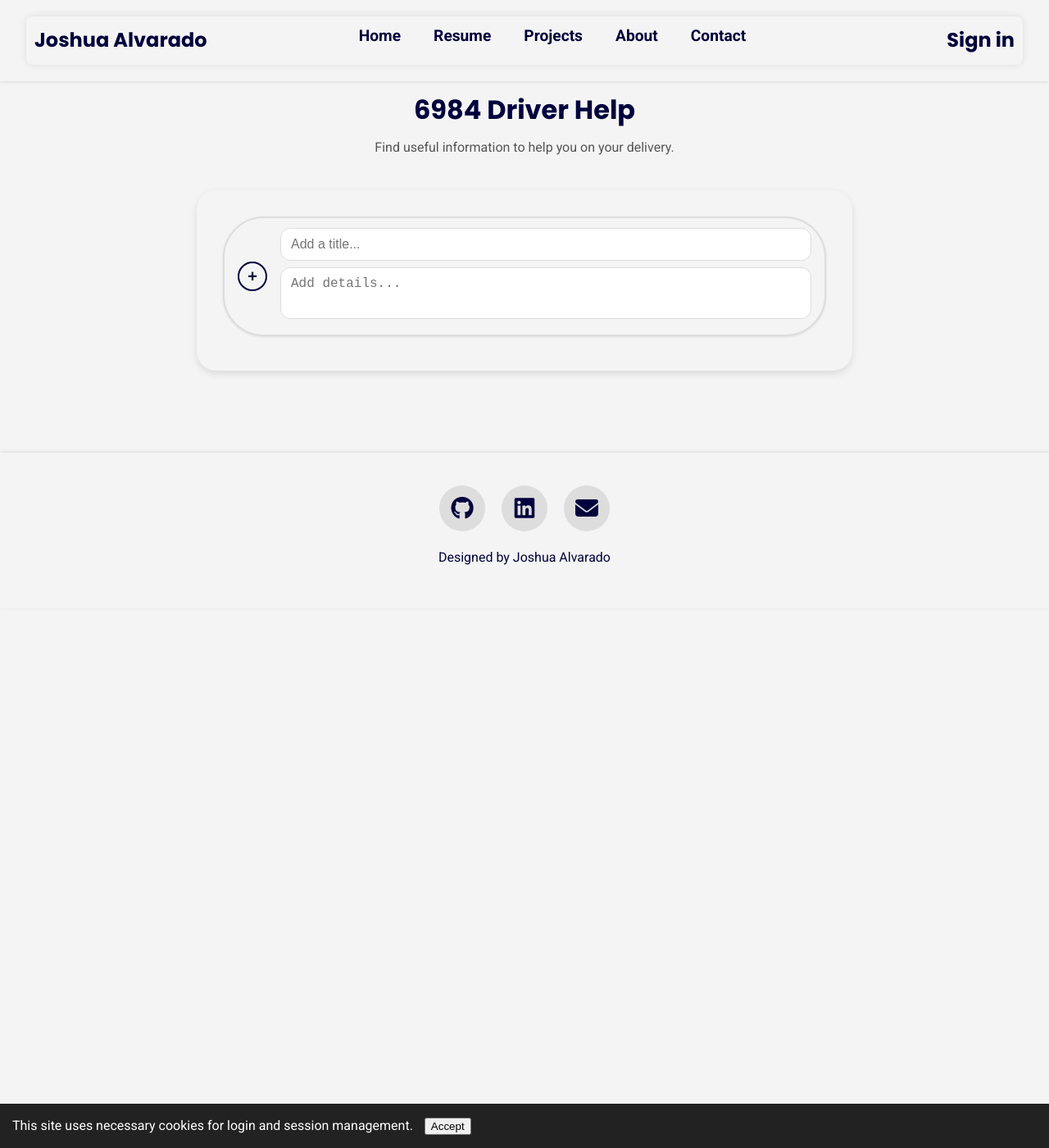
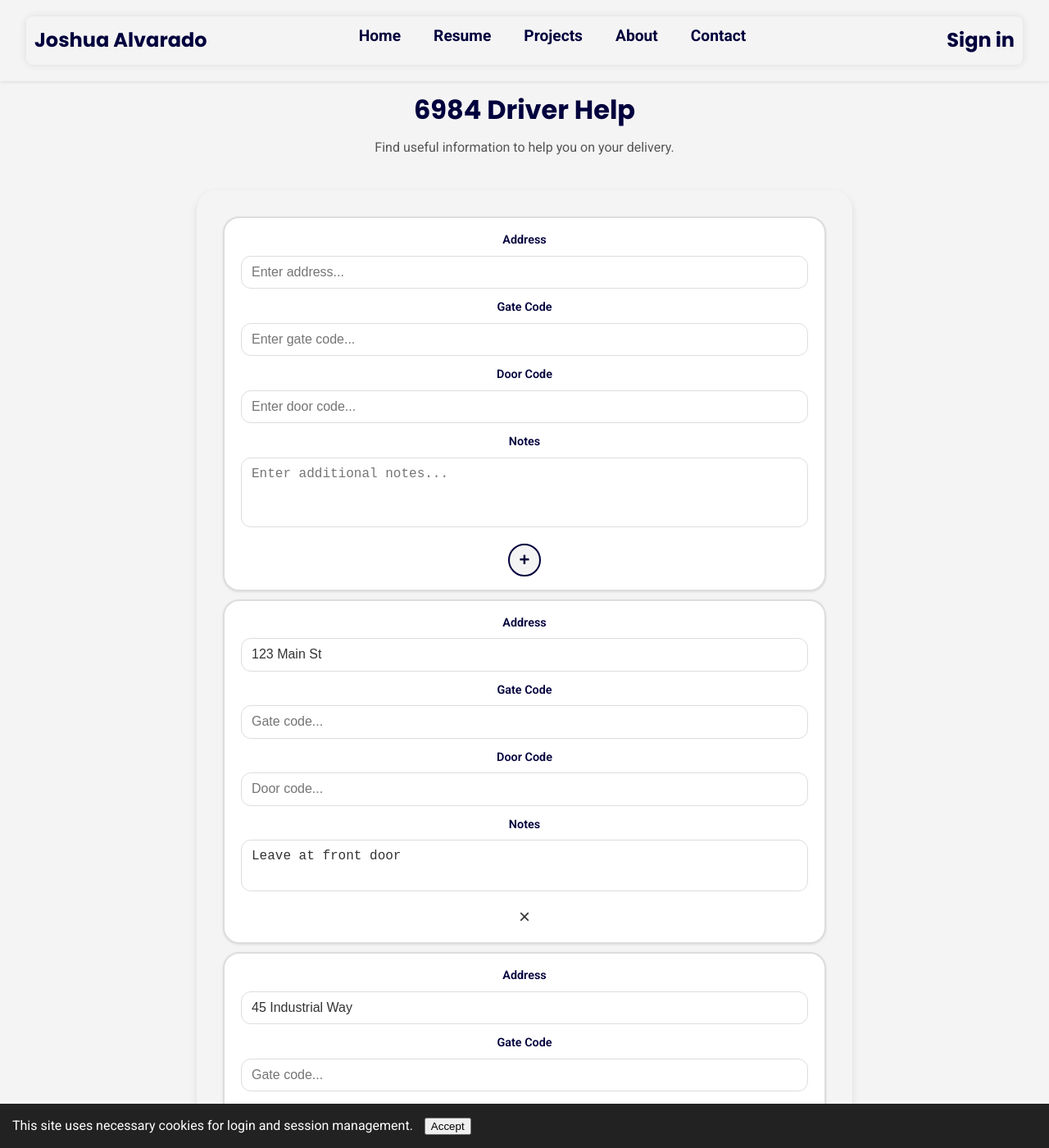
Before and after one commit to JoshuaAlvarado-hub/joshalvarado.com, a Jekyll site: the page built from 6984.html, in a window 1280 px wide and 1400 px high. Shown: the whole window at 82% size. Built offline with Jekyll 4.4.1, drawn with Linux system fonts in a browser that asks for light colours; comment, search, counter and statistics services are not loaded; some of the changed text lies outside the part shown.

Commit message:
Refactor delivery entry to support address, codes, notes
Added more fields to each address and labeled them. Fixed some lingering issues from copying todo list app code initially.

```diff
--- a/6984.html
+++ b/6984.html
@@ -16,26 +16,53 @@ permalink: /6984/
     <ul id="item-list" style="list-style: none; padding: 0; margin: 0;">
       <li class="add-entry-item">
         <div class="pill-add">
-          <div class="circle-add">
-            <button id="add-item-btn" class="circle-add-btn">+</button>
-          </div>
-
           <div class="entry-wrapper">
+            <!-- Address -->
             <div class="entry-field">
+              <label for="address" class="entry-label centered-label">Address</label>
               <input
                 type="text"
-                id="item-title"
-                placeholder="Add a title..."
+                id="address"
+                placeholder="Enter address..."
+                autocomplete="off";
+              ></input>
+            </div>
+
+            <!-- Gate Code -->
+            <div class="entry-field">
+              <label for="gate-code" class="entry-label centered-label">Gate Code</label>
+              <input
+                type="text"
+                id="gate-code"
+                placeholder="Enter gate code..."
                 autocomplete="off"
               />
             </div>
 
+            <!-- Door Code -->
             <div class="entry-field">
+              <label for="door-code" class="entry-label centered-label">Door Code</label>
+              <input
+                type="text"
+                id="door-code"
+                placeholder="Enter door code..."
+                autocomplete="off"
+              />
+            </div>
+
+            <!-- Notes -->
+            <div class="entry-field">
+              <label for="notes" class="entry-label centered-label">Notes</label>
               <textarea
-                id="item-details"
-                placeholder="Add details..."
-                rows="2"
+                id="notes"
+                placeholder="Enter additional notes..."
+                rows="3"
               ></textarea>
+            </div>
+
+            <!-- Add button at the bottom -->
+            <div class="add-btn-wrapper">
+              <button id="add-item-btn" class="circle-add-btn">+</button>
             </div>
           </div>
         </div>
--- a/assets/css/6984.css
+++ b/assets/css/6984.css
@@ -1,11 +1,11 @@
-/* Color palette */
+/* Color Palette */
 .driver-help-app {
-  --primary-color: #00003D;
-  --secondary-color: #92BCEA;
-  --background-color: #F4F4F4;
+  --primary-color: #00003d;
+  --secondary-color: #92bcea;
+  --background-color: #f4f4f4;
   --text-color: #333;
   --border-color: #ddd;
-  --shadow-color: rgba(0,0,0,0.1);
+  --shadow-color: rgba(0, 0, 0, 0.1);
   --hover-color: #84a8d1;
 
   max-width: 800px;
@@ -17,82 +17,68 @@
   display: flex;
   flex-direction: column;
   gap: 1rem;
-  overflow: hidden;
 }
 
-/* Entry list */
+/* List Structure */
 #item-list {
   list-style: none;
   padding: 0;
   margin: 0;
 }
 
-/* Shared pill style */
+/* Pill Styles */
 .pill-container,
 .pill-add {
   display: flex;
-  align-items: center;
+  flex-direction: column;
+  justify-content: center;
   gap: 1rem;
-  background-color: var(--background-color);
-  border-radius: 50px;
+  background-color: #fff;
+  border-radius: 20px;
   border: 2px solid var(--border-color);
-  padding: 0.75rem 1rem;
-  box-shadow: 0 1px 3px rgba(0,0,0,0.1);
+  padding: 1rem 1.25rem;
+  box-shadow: 0 1px 3px rgba(0, 0, 0, 0.1);
   transition: transform 0.2s ease, box-shadow 0.2s ease;
 }
 
 .pill-container:hover,
 .pill-add:hover {
   transform: translateY(-2px);
-  box-shadow: 0 3px 6px rgba(0,0,0,0.15);
+  box-shadow: 0 3px 6px rgba(0, 0, 0, 0.15);
 }
 
-/* Add button circle */
-.circle-add {
-  display: flex;
+.pill-add {
   align-items: center;
-  justify-content: center;
-  flex-shrink: 0;
 }
 
-.circle-add-btn {
-  width: 36px;
-  height: 36px;
-  border-radius: 50%;
-  border: 2px solid var(--primary-color);
-  background-color: var(--background-color);
-  color: var(--primary-color);
-  font-size: 20px;
-  font-weight: bold;
-  cursor: pointer;
+/* Entry Wrapper & Fields */
+.entry-wrapper {
   display: flex;
-  align-items: center;
-  justify-content: center;
-  transition: background-color 0.2s ease, color 0.2s ease;
+  flex-direction: column;
+  gap: 0.75rem;
+  width: 100%;
 }
 
-.circle-add-btn:hover {
-  background-color: var(--primary-color);
-  color: var(--background-color);
+.entry-label {
+  font-size: 0.9rem;
+  font-weight: 600;
+  color: var(--primary-color);
+  text-align: center;
+  margin-bottom: 0.25rem;
 }
 
-/* Entry wrapper inside pills */
-.pill-container .entry-wrapper,
-.pill-add .entry-wrapper {
-  flex-grow: 1;
-  min-width: 0;
+.entry-field {
   display: flex;
   flex-direction: column;
-  gap: 0.5rem;
+  gap: 0.25rem;
 }
 
-/* Inputs and textareas inside wrapper */
+/* Inputs and Textareas */
 .pill-container input,
 .pill-container textarea,
 .pill-add input,
 .pill-add textarea {
   width: 100%;
-  max-width: 100%;
   box-sizing: border-box;
   padding: 0.5rem 0.75rem;
   border: 1px solid var(--border-color);
@@ -110,24 +96,59 @@
 .pill-add input:focus,
 .pill-add textarea:focus {
   border-color: var(--secondary-color);
-  box-shadow: 0 0 0 2px rgba(146,188,234,0.3);
+  box-shadow: 0 0 0 2px rgba(146, 188, 234, 0.3);
 }
 
-/* Delete button */
-.pill-container button {
+/* Add Button */
+.circle-add {
+  display: flex;
+  justify-content: center;
+  align-items: center;
+  width: 100%;
+}
+
+.add-btn-wrapper {
+  display: flex;
+  justify-content: center;
+  align-items: center;
+  width: 100%;
+  margin-top: 0.5rem;
+}
+
+.circle-add-btn {
+  width: 40px;
+  height: 40px;
+  border-radius: 50%;
+  border: 2px solid var(--primary-color);
+  background-color: var(--background-color);
+  color: var(--primary-color);
+  font-size: 22px;
+  font-weight: bold;
+  cursor: pointer;
+  transition: background-color 0.2s ease, color 0.2s ease;
+}
+
+.circle-add-btn:hover {
+  background-color: var(--primary-color);
+  color: var(--background-color);
+}
+
+/* Delete Button */
+.delete-btn {
+  align-self: center;
   background: none;
   border: none;
-  font-size: 1.25rem;
+  font-size: 1.5rem;
   color: var(--text-color);
   cursor: pointer;
   transition: color 0.2s ease;
 }
 
-.pill-container button:hover {
+.delete-btn:hover {
   color: var(--primary-color);
 }
 
-/* Responsive */
+/* Media Queries */
 @media (max-width: 599px) {
   .driver-help-app {
     padding: 1.25rem;
@@ -135,14 +156,13 @@
   }
 
   .circle-add-btn {
-    width: 28px;
-    height: 28px;
+    width: 32px;
+    height: 32px;
     font-size: 18px;
   }
 
   .pill-container,
   .pill-add {
-    flex-direction: column;
-    align-items: stretch;
+    padding: 0.75rem 1rem;
   }
 }
--- a/assets/js/6984.js
+++ b/assets/js/6984.js
@@ -1,13 +1,10 @@
-// driver.js
-
 // Config
 const API_BASE = 'https://api.joshalvarado.com';
 // const API_BASE = 'http://localhost:3001'; // for local testing
-const LOCAL_TESTING = false;
+const LOCAL_TESTING = true;
 
 let allItems = []; // global array of delivery entries
 
-// --- DOMContentLoaded ---
 document.addEventListener('DOMContentLoaded', () => {
   if (LOCAL_TESTING) {
     loadLocalSampleData();
@@ -16,79 +13,114 @@ document.addEventListener('DOMContentLoaded', () => {
   }
 
   const addBtn = document.getElementById('add-item-btn');
-  const titleInput = document.getElementById('item-title');
-  const detailsInput = document.getElementById('item-details');
+  // Add button uses the add-pill inputs (address, gate-code, door-code, notes)
+  if (addBtn) {
+    addBtn.addEventListener('click', addItem);
 
-  if (addBtn && titleInput) {
-    addBtn.addEventListener('click', addItem);
-    titleInput.addEventListener('keydown', (e) => {
-      if (e.key === 'Enter') {
-        e.preventDefault();
-        addItem();
-      }
-    });
+    const addressInput = document.getElementById('address');
+    if (addressInput) {
+      addressInput.addEventListener('keydown', (e) => {
+        if (e.key === 'Enter') {
+          e.preventDefault();
+          addItem();
+        }
+      });
+    }
   }
 });
-
-// --- Local Sample Data ---
+// Local Test Data
 function loadLocalSampleData() {
+  // Use the richer shape locally: address, gateCode, doorCode, notes
   allItems = [
-    { id: 1, title: '123 Main St', details: 'Leave at front door', completed: false },
-    { id: 2, title: '45 Industrial Way', details: 'Dock 3 – ask for Mike', completed: true },
-    { id: 3, title: '87 Elm Ave', details: 'Apartment 2B – ring bell', completed: false },
+    { id: 1, address: '123 Main St', gateCode: '', doorCode: '', notes: 'Leave at front door' },
+    { id: 2, address: '45 Industrial Way', gateCode: '', doorCode: '', notes: 'Dock 3 – ask for Mike' },
+    { id: 3, address: '87 Elm Ave', gateCode: '', doorCode: '', notes: 'Apartment 2B – ring bell' },
   ];
   allItems = sortItems(allItems);
   render();
 }
 
-// --- API Functions ---
+// API Functions
 async function loadItemsFromAPI() {
   try {
     const res = await fetch(`${API_BASE}/api/items`);
     if (!res.ok) throw new Error('Failed to load delivery info');
     const items = await res.json();
-    allItems = sortItems(items);
+    // Map legacy API shape (title/details) to client shape (address/notes)
+    allItems = items.map((it) => ({
+      id: it.id || it._id || it.docId || Date.now(),
+      address: it.title || '',
+      gateCode: it.gateCode || '',
+      doorCode: it.doorCode || '',
+      notes: it.details || '',
+    }));
+    allItems = sortItems(allItems);
     render();
   } catch (err) {
     console.error(err);
     alert('Error loading delivery info.');
   }
 }
+async function addItem() {
+  const addressInput = document.getElementById('address');
+  const gateInput = document.getElementById('gate-code');
+  const doorInput = document.getElementById('door-code');
+  const notesInput = document.getElementById('notes');
 
-async function addItem() {
-  const titleInput = document.getElementById('item-title');
-  const detailsInput = document.getElementById('item-details');
-  if (!titleInput) return;
+  if (!addressInput && !notesInput) return;
 
-  const title = titleInput.value.trim();
-  const details = detailsInput ? detailsInput.value.trim() : '';
-  if (!title && !details) return;
+  const address = addressInput ? addressInput.value.trim() : '';
+  const gateCode = gateInput ? gateInput.value.trim() : '';
+  const doorCode = doorInput ? doorInput.value.trim() : '';
+  const notes = notesInput ? notesInput.value.trim() : '';
+  if (!address && !notes) return;
 
   if (LOCAL_TESTING) {
-    const newItem = { id: Date.now(), title, details, completed: false };
+    const newItem = { id: Date.now(), address, gateCode, doorCode, notes };
     allItems.push(newItem);
     allItems = sortItems(allItems);
     render();
-    titleInput.value = '';
-    if (detailsInput) detailsInput.value = '';
+    if (addressInput) addressInput.value = '';
+    if (gateInput) gateInput.value = '';
+    if (doorInput) doorInput.value = '';
+    if (notesInput) notesInput.value = '';
     return;
   }
 
+  // When using the API, send legacy fields (title/details) for compatibility
   try {
+    const body = {
+      title: address,
+      details: notes,
+      // include new fields too (if backend ever supports them)
+      gateCode,
+      doorCode,
+    };
+
     const res = await fetch(`${API_BASE}/api/items`, {
       method: 'POST',
       headers: { 'Content-Type': 'application/json' },
-      body: JSON.stringify({ title, details, completed: false }),
+      body: JSON.stringify(body),
     });
     if (!res.ok) throw new Error('Failed to add delivery info');
 
-    const newItem = await res.json();
+    const saved = await res.json();
+    // normalize into client shape
+    const newItem = {
+      id: saved.id || saved._id || Date.now(),
+      address: saved.title || address,
+      gateCode: saved.gateCode || gateCode,
+      doorCode: saved.doorCode || doorCode,
+      notes: saved.details || notes,
+    };
     allItems.push(newItem);
     allItems = sortItems(allItems);
     render();
 
-    titleInput.value = '';
-    if (detailsInput) detailsInput.value = '';
+    if (addressInput) addressInput.value = '';
+    if (gateInput) gateInput.value = '';
+    if (doorInput) doorInput.value = '';
+    if (notesInput) notesInput.value = '';
   } catch (err) {
     console.error(err);
     alert('Error adding delivery info.');
@@ -99,10 +131,18 @@ async function updateItem(id, updates) {
   if (LOCAL_TESTING) return;
 
   try {
+    // Map client updates to legacy API fields for compatibility
+    const apiUpdates = {};
+    if (updates.address !== undefined) apiUpdates.title = updates.address;
+    if (updates.notes !== undefined) apiUpdates.details = updates.notes;
+    if (updates.completed !== undefined) apiUpdates.completed = updates.completed;
+    if (updates.gateCode !== undefined) apiUpdates.gateCode = updates.gateCode;
+    if (updates.doorCode !== undefined) apiUpdates.doorCode = updates.doorCode;
+
     const res = await fetch(`${API_BASE}/api/items/${id}`, {
       method: 'PUT',
       headers: { 'Content-Type': 'application/json' },
-      body: JSON.stringify(updates),
+      body: JSON.stringify(apiUpdates),
     });
     if (!res.ok) throw new Error('Failed to update delivery info');
   } catch (err) {
@@ -132,7 +172,7 @@ async function deleteItem(id) {
   }
 }
 
-// --- Rendering ---
+// Rendering
 function render() {
   const list = document.getElementById('item-list');
   if (!list) return;
@@ -149,26 +189,74 @@ function render() {
     const entryWrapper = document.createElement('div');
     entryWrapper.classList.add('entry-wrapper');
 
-    const titleInput = document.createElement('input');
-    titleInput.type = 'text';
-    titleInput.value = item.title || '';
-    titleInput.classList.add('entry-title');
-    titleInput.addEventListener('change', () => {
+    // Address field
+    const addressField = document.createElement('div');
+    addressField.classList.add('entry-field');
+    const addressLabel = document.createElement('label');
+    addressLabel.classList.add('entry-label');
+    addressLabel.textContent = 'Address';
+    const addressInput = document.createElement('input');
+    addressInput.type = 'text';
+    addressInput.value = item.address || '';
+    addressInput.placeholder = 'Address...';
+    addressInput.addEventListener('change', () => {
       const found = allItems.find((i) => i.id === item.id);
-      if (found) found.title = titleInput.value;
-      updateItem(item.id, { title: titleInput.value });
+      if (found) found.address = addressInput.value;
+      updateItem(item.id, { address: addressInput.value });
     });
+    addressField.append(addressLabel, addressInput);
 
-    const detailsInput = document.createElement('textarea');
-    detailsInput.value = item.details || '';
-    detailsInput.classList.add('entry-details');
-    detailsInput.addEventListener('change', () => {
+    // Gate Code
+    const gateField = document.createElement('div');
+    gateField.classList.add('entry-field');
+    const gateLabel = document.createElement('label');
+    gateLabel.classList.add('entry-label');
+    gateLabel.textContent = 'Gate Code';
+    const gateInput = document.createElement('input');
+    gateInput.type = 'text';
+    gateInput.value = item.gateCode || '';
+    gateInput.placeholder = 'Gate code...';
+    gateInput.addEventListener('change', () => {
       const found = allItems.find((i) => i.id === item.id);
-      if (found) found.details = detailsInput.value;
-      updateItem(item.id, { details: detailsInput.value });
+      if (found) found.gateCode = gateInput.value;
+      updateItem(item.id, { gateCode: gateInput.value });
     });
+    gateField.append(gateLabel, gateInput);
 
-    entryWrapper.append(titleInput, detailsInput);
+    // Door Code
+    const doorField = document.createElement('div');
+    doorField.classList.add('entry-field');
+    const doorLabel = document.createElement('label');
+    doorLabel.classList.add('entry-label');
+    doorLabel.textContent = 'Door Code';
+    const doorInput = document.createElement('input');
+    doorInput.type = 'text';
+    doorInput.value = item.doorCode || '';
+    doorInput.placeholder = 'Door code...';
+    doorInput.addEventListener('change', () => {
+      const found = allItems.find((i) => i.id === item.id);
+      if (found) found.doorCode = doorInput.value;
+      updateItem(item.id, { doorCode: doorInput.value });
+    });
+    doorField.append(doorLabel, doorInput);
+
+    // Notes
+    const notesField = document.createElement('div');
+    notesField.classList.add('entry-field');
+    const notesLabel = document.createElement('label');
+    notesLabel.classList.add('entry-label');
+    notesLabel.textContent = 'Notes';
+    const notesInput = document.createElement('textarea');
+    notesInput.value = item.notes || '';
+    notesInput.placeholder = 'Notes...';
+    notesInput.addEventListener('change', () => {
+      const found = allItems.find((i) => i.id === item.id);
+      if (found) found.notes = notesInput.value;
+      updateItem(item.id, { notes: notesInput.value });
+    });
+    notesField.append(notesLabel, notesInput);
+
+    entryWrapper.append(addressField, gateField, doorField, notesField);
 
     const deleteBtn = document.createElement('button');
     deleteBtn.textContent = '×';
@@ -181,7 +269,7 @@ function render() {
   });
 }
 
-// --- Helpers ---
+// Helpers
 function sortItems(arr) {
   return arr.slice().sort((a, b) => {
     const clean = (str) => (str || '').replace(/^\d+\s*/, '').toLowerCase();
```
Also changed, not shown: assets/js/routes/itemRoutes.js (+6 -4 lines).
